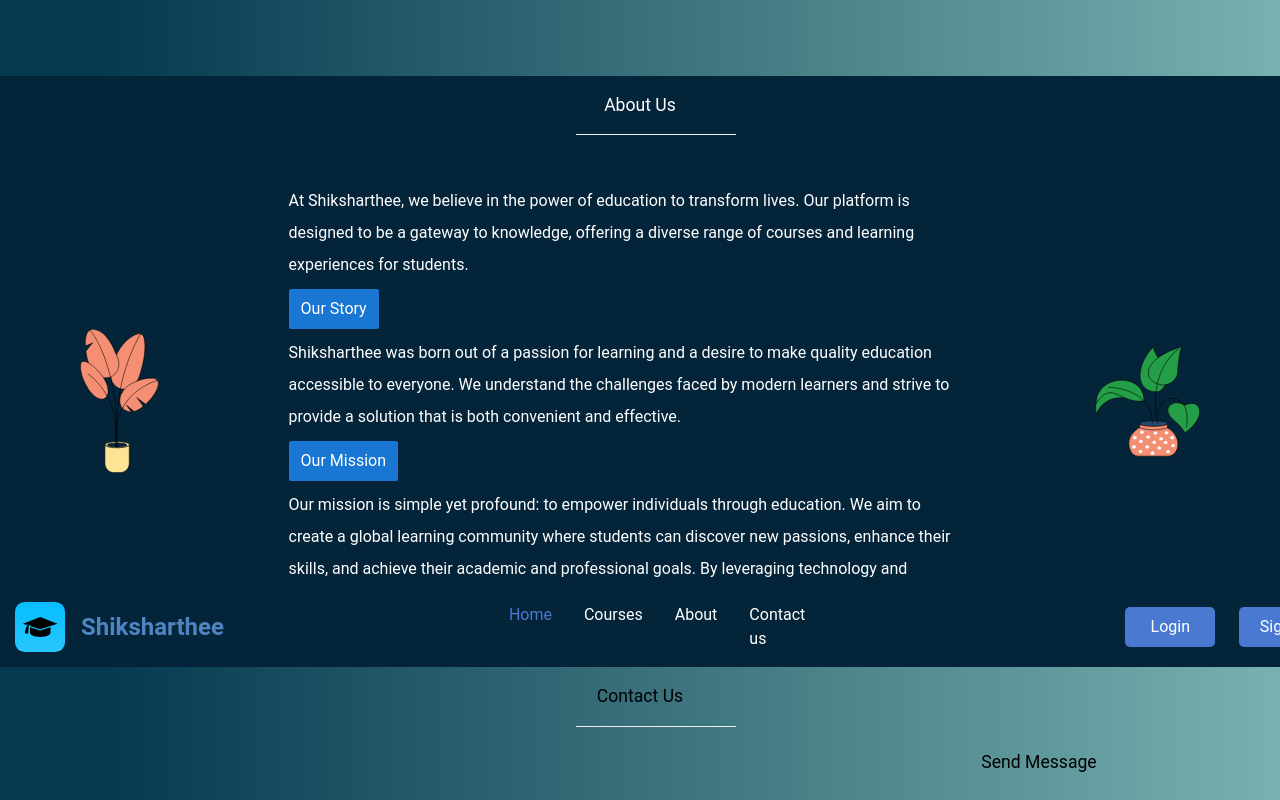
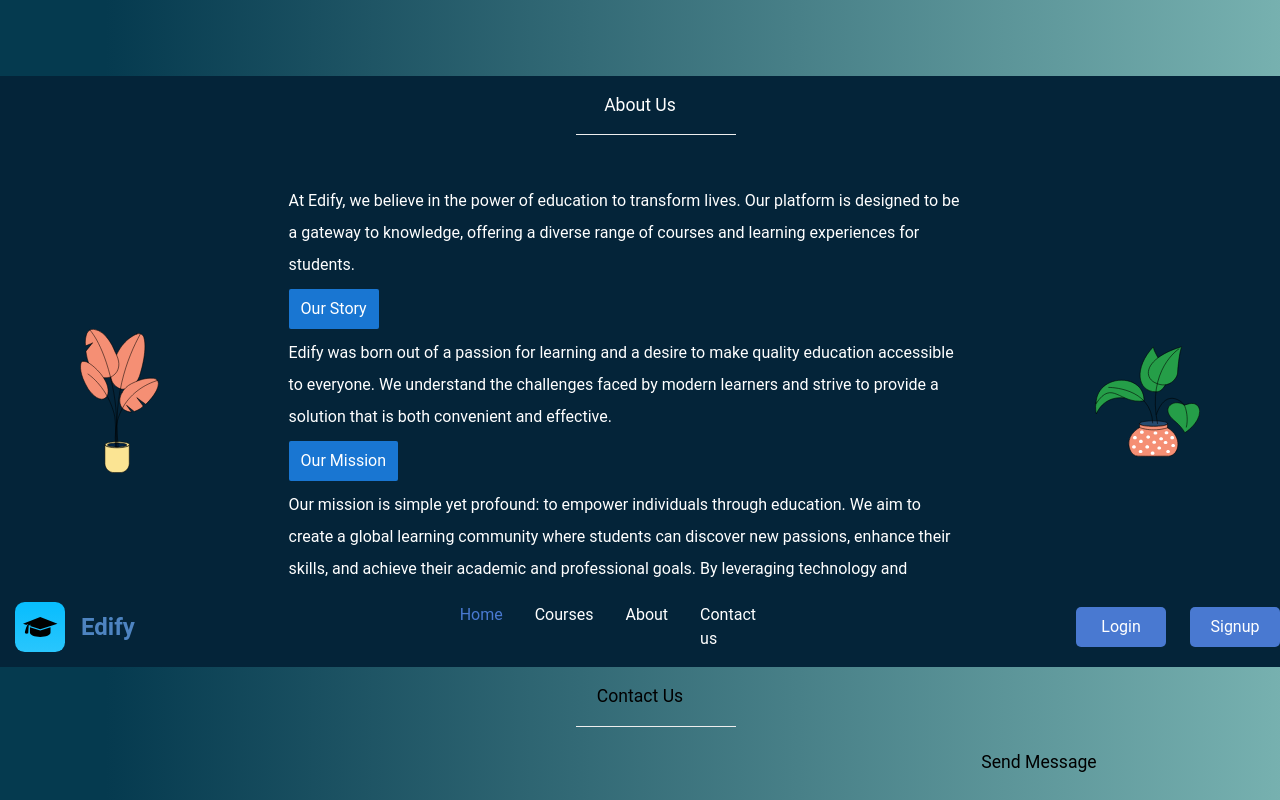
Before and after one commit to thllywellyn/test-env, a React (Vite) app in the folder frontend/: page / in a window 1280 px wide. Shown: the part 1300-2100 px from the top of the page. Built offline with nearby package versions, Linux system fonts and the light colour scheme.

Commit message:
Branding

```diff
--- a/frontend/index.html
+++ b/frontend/index.html
@@ -4,7 +4,7 @@
     <meta charset="UTF-8" />
     <link rel="icon" type="image/svg+xml" href="/src/Pages/Images/logo.svg" />
     <meta name="viewport" content="width=device-width, initial-scale=1.0" />
-    <title>Shiksharthee</title>
+    <title>Edify</title>
   </head>
   <body>
     <div id="root"></div>
--- a/frontend/src/Pages/Components/Admin/Admin.jsx
+++ b/frontend/src/Pages/Components/Admin/Admin.jsx
@@ -121,7 +121,7 @@ const Admin = () => {
             className="w-14 sm:h-12 md:h-14 lg:h-16 xl:h-18"
           />
           <h1 className="text-2xl text-[#4E84C1] font-bold">
-            Shiksharthee
+            Edify
           </h1>
         </div>
         </NavLink>
--- a/frontend/src/Pages/Components/DocumentVerification/StudentDocument.jsx
+++ b/frontend/src/Pages/Components/DocumentVerification/StudentDocument.jsx
@@ -115,7 +115,7 @@ const StudentDocument = () => {
       <div className="flex items-center gap-[20rem] px-32 py-2 bg-[#0D286F]">
         <div className="flex items-center gap-3">
           <img src={logo} className="w-14" alt="" />
-          <h1 className="text-2xl text-[#4E84C1] font-bold">Shiksharthee</h1>
+          <h1 className="text-2xl text-[#4E84C1] font-bold">Edify</h1>
         </div>
         <h2 className="text-white text-xl">Document Verification (Student) </h2>
       </div>
--- a/frontend/src/Pages/Components/DocumentVerification/TeacherDocument.jsx
+++ b/frontend/src/Pages/Components/DocumentVerification/TeacherDocument.jsx
@@ -121,7 +121,7 @@ const TeacherDocument = () => {
       <div className="flex items-center gap-[20rem] px-32 py-2 bg-[#0D286F]">
         <div className="flex items-center gap-3">
           <img src={logo} className="w-14" alt="" />
-          <h1 className="text-2xl text-[#4E84C1] font-bold">Shiksharthee</h1>
+          <h1 className="text-2xl text-[#4E84C1] font-bold">Edify</h1>
         </div>
         <h2 className="text-white text-xl">Document Verification (Teacher) </h2>
       </div>
--- a/frontend/src/Pages/Components/Searchbtn/Search.jsx
+++ b/frontend/src/Pages/Components/Searchbtn/Search.jsx
@@ -127,7 +127,7 @@ function Search() {
       key: response.data.key,
       amount: price[courseName]*100,
       currency: "INR",
-      name: "Shiksharthee",
+      name: "Edify",
       description: "Enroll in a course",
       image: logo,
       order_id: DATA.data.id, // Include the order_id from the response
--- a/frontend/src/Pages/Components/Searchbtn/Success.jsx
+++ b/frontend/src/Pages/Components/Searchbtn/Success.jsx
@@ -6,7 +6,7 @@ function Success({onClose}) {
         <div className='flex flex-col items-center gap-5 p-5 justify-center h-80 w-92 rounded-md bg-green-500 text-white'>
             <img src="https://img.icons8.com/?size=48&id=70yRC8npwT3d&format=png" width={80} alt="" />
             <h1 className=' text-xl text-green-900 font-semibold'>Payment Successful</h1>
-            <p className='text-center text-gray-900'>Payment successfully completed! Now you can join the classes. <br />Wishing a happy journey with Shiksharthee
+            <p className='text-center text-gray-900'>Payment successfully completed! Now you can join the classes. <br />Wishing a happy journey with Edify
             </p>
             <div onClick={onClose} className=' bg-blue-900 p-2 rounded-md cursor-pointer'>Back to Dashboard</div>
         </div>
--- a/frontend/src/Pages/Dashboard/StudentDashboard/StudentDashboard.jsx
+++ b/frontend/src/Pages/Dashboard/StudentDashboard/StudentDashboard.jsx
@@ -55,7 +55,7 @@ function StudentDashboard() {
         <div className='flex items-center gap-3'>
           <img src={logo}
             className="w-14" alt="" />
-          <h1 className='text-2xl text-[#4E84C1] font-bold'>Shiksharthee</h1>
+          <h1 className='text-2xl text-[#4E84C1] font-bold'>Edify</h1>
         </div>
         </NavLink>
         <div className='bg-[#0D199D] text-white py-2 px-5 rounded-full'>
@@ -65,7 +65,7 @@ function StudentDashboard() {
 
       <div className='bg-[#008280] flex justify-between items-center'>
         <div className=' text-white font-semibold text-5xl ml-72'>
-          <h1 className='mb-5 text-[#071645]'>Welcome to <span className='text-white'>Shiksharthee</span></h1>
+          <h1 className='mb-5 text-[#071645]'>Welcome to <span className='text-white'>Edify</span></h1>
           <h3 className='ml-16 text-[#071645]'>{data.Firstname} {data.Lastname}</h3>
         </div>
         <div className='m-5 mr-20'>
--- a/frontend/src/Pages/Dashboard/TeacherDashboard/TeacherDashboard.jsx
+++ b/frontend/src/Pages/Dashboard/TeacherDashboard/TeacherDashboard.jsx
@@ -57,7 +57,7 @@ function TeacherDashboard() {
         <div className='flex items-center gap-3'>
           <img src={logo}
             className="w-14" alt="" />
-          <h1 className='text-2xl text-[#4E84C1] font-bold'>Shiksharthee</h1>
+          <h1 className='text-2xl text-[#4E84C1] font-bold'>Edify</h1>
         </div>
         </NavLink>
         <div className='bg-[#0D199D] text-white py-2 px-5 rounded-full'>
@@ -67,7 +67,7 @@ function TeacherDashboard() {
 
       <div className='bg-[#008280] flex justify-between items-center'>
         <div className=' text-[#071645] font-semibold text-5xl ml-72'>
-          <h1 className='mb-5'>Welcome to <span className='text-white'>Shiksharthee</span></h1>
+          <h1 className='mb-5'>Welcome to <span className='text-white'>Edify</span></h1>
           <h3 className='ml-16 text-[#071645]'>{data.Firstname} {data.Lastname}</h3>
         </div>
         <div className='m-5 mr-20'>
--- a/frontend/src/Pages/Home/About/About.jsx
+++ b/frontend/src/Pages/Home/About/About.jsx
@@ -17,9 +17,9 @@ function About({backgroundC}) {
             <img src={Plant2} className="w-[22rem]" alt="" />
           </div>
           <p>
-            At Shiksharthee, we believe in the power of education to transform lives. Our platform is designed to be a gateway to knowledge, offering a diverse range of courses and learning experiences for students.
+            At Edify, we believe in the power of education to transform lives. Our platform is designed to be a gateway to knowledge, offering a diverse range of courses and learning experiences for students.
             <h1 className=" bg-blue-700 w-fit py-1 px-3 rounded-sm my-2">Our Story</h1>
-            Shiksharthee was born out of a passion for learning and a desire to make quality education accessible to everyone. We understand the challenges faced by modern learners and strive to provide a solution that is both convenient and effective.
+            Edify was born out of a passion for learning and a desire to make quality education accessible to everyone. We understand the challenges faced by modern learners and strive to provide a solution that is both convenient and effective.
             <h1 className=" bg-blue-700 w-fit py-1 px-3 rounded-sm my-2">Our Mission</h1>
             Our mission is simple yet profound: to empower individuals through education. We aim to create a global learning community where students can discover new passions, enhance their skills, and achieve their academic and professional goals. By leveraging technology and innovative teaching methods, we strive to make learning engaging, interactive, and enjoyable.
           </p>
--- a/frontend/src/Pages/Home/Header/Header.jsx
+++ b/frontend/src/Pages/Home/Header/Header.jsx
@@ -9,7 +9,7 @@ function Header() {
       <NavLink to='/'>
       <div className="logo">
         <img src={Logo} alt="logo" />
-        <h1 className='text-2xl text-[#4E84C1] font-bold'>Shiksharthee</h1>
+        <h1 className='text-2xl text-[#4E84C1] font-bold'>Edify</h1>
       </div>
       </NavLink>
       <div className="link-nav">
--- a/frontend/src/Pages/Home/Landing/Landing.jsx
+++ b/frontend/src/Pages/Home/Landing/Landing.jsx
@@ -61,7 +61,7 @@ function Landing() {
       <div className="top">
         <div className="left">
           <h1>
-          Empowering Minds, Inspiring Futures: <br />Your Gateway to Online Learning with <span className="font-semibold text-amber-400 font-serif text-5xl">Shiksharthee</span>
+          Empowering Minds, Inspiring Futures: <br />Your Gateway to Online Learning with <span className="font-semibold text-amber-400 font-serif text-5xl">Edify</span>
           </h1>
           {/*  Search  */}
 
@@ -248,9 +248,9 @@ function Landing() {
             <img src={Plant2} width={300} alt="" />
           </div>
           <p>
-            At Shiksharthee, we believe in the power of education to transform lives. Our platform is designed to be a gateway to knowledge, offering a diverse range of courses and learning experiences for students.
+            At Edify, we believe in the power of education to transform lives. Our platform is designed to be a gateway to knowledge, offering a diverse range of courses and learning experiences for students.
             <h1 className=" bg-blue-700 w-fit py-1 px-3 rounded-sm my-2">Our Story</h1>
-            Shiksharthee was born out of a passion for learning and a desire to make quality education accessible to everyone. We understand the challenges faced by modern learners and strive to provide a solution that is both convenient and effective.
+            Edify was born out of a passion for learning and a desire to make quality education accessible to everyone. We understand the challenges faced by modern learners and strive to provide a solution that is both convenient and effective.
             <h1 className=" bg-blue-700 w-fit py-1 px-3 rounded-sm my-2">Our Mission</h1>
             Our mission is simple yet profound: to empower individuals through education. We aim to create a global learning community where students can discover new passions, enhance their skills, and achieve their academic and professional goals. By leveraging technology and innovative teaching methods, we strive to make learning engaging, interactive, and enjoyable.
           </p>
--- a/frontend/vite.config.js
+++ b/frontend/vite.config.js
@@ -3,13 +3,13 @@ import react from '@vitejs/plugin-react'
 
 export default defineConfig({
   server: {
-    port: 3000, // Change as needed
+    port: 3000, // Adjust as needed
     proxy: {
       '/api': {
         target: 'https://test-env-0xqt.onrender.com',
         changeOrigin: true,
         secure: false,
-        rewrite: (path) => path.replace(/^\/api/, '') // Adjust if needed
+        rewrite: (path) => path.replace(/^\/api/, '')
       }
     }
   },
```
